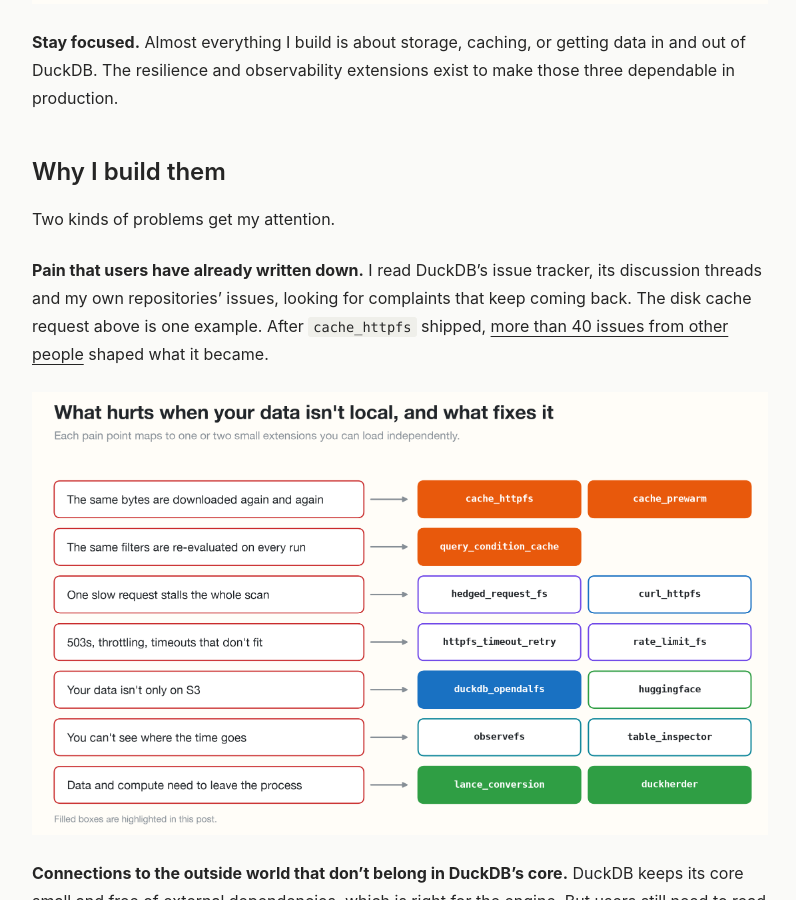
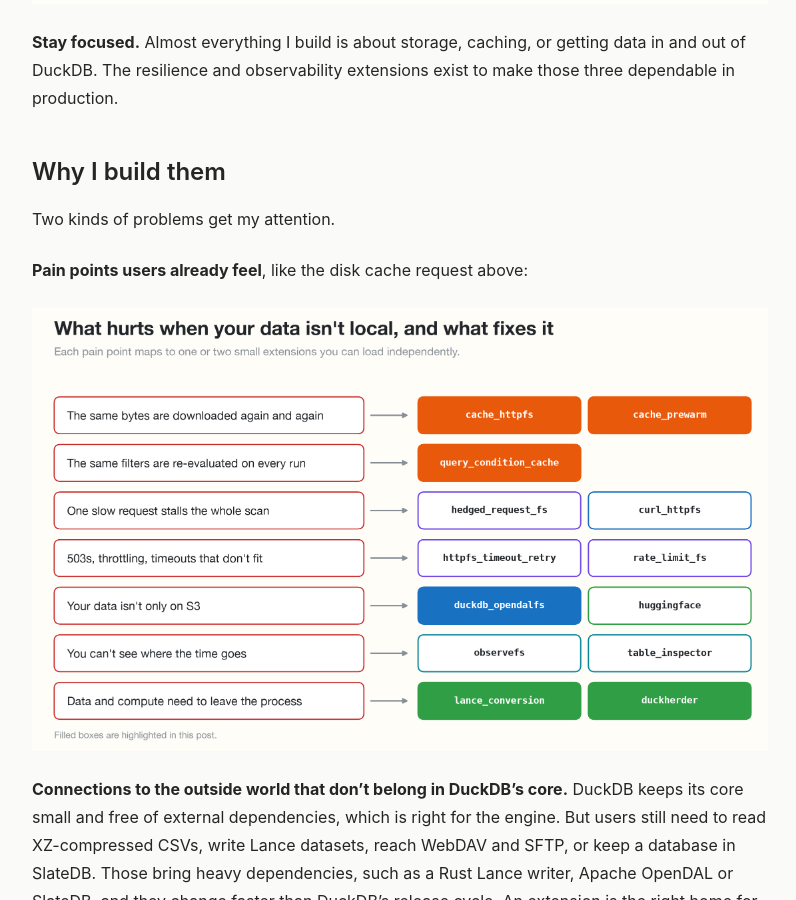
Before and after one commit to dentiny/dentiny.github.io, a Jekyll site: the page built from _posts/2026-10-09-duckdb-extensions.md, in a window 1280 px wide and 900 px high, scrolled down 3220 px. Shown: the whole window, without its empty margins (240-1036 px from the left). Built offline with Jekyll 4.4.1, drawn with Linux system fonts in a browser that asks for light colours.

Commit message:
Restructure post: what extensions are, build principles, and motivation

```diff
--- a/_posts/2026-10-09-duckdb-extensions.md
+++ b/_posts/2026-10-09-duckdb-extensions.md
@@ -55,7 +55,7 @@
 
 Two kinds of problems get my attention.
 
-**Pain that users have already written down.** I read DuckDB's issue tracker, its discussion threads and my own repositories' issues, looking for complaints that keep coming back. The disk cache request above is one example. After `cache_httpfs` shipped, [more than 40 issues from other people](https://github.com/dentiny/duck-read-cache-fs/issues?q=is%3Aissue+-author%3Adentiny) shaped what it became.
+**Pain points users already feel**, like the disk cache request above:
 
 ![Pain points of remote data mapped to the extensions that fix them](/assets/images/duckdb-extensions/pain-to-fix.png)
 
```
